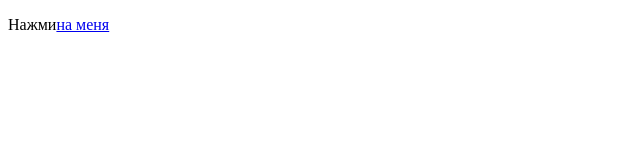
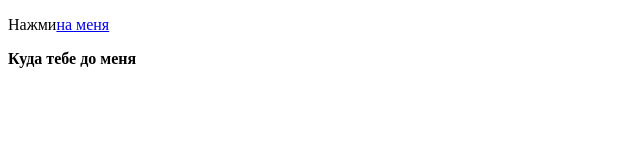
Before and after one commit to WorldforWorld/github-for-beginners, a plain HTML site: page index.html in a window 1280 px wide. Shown: the whole page, without its empty margins (0-640 px from the left). Drawn offline with Linux system fonts and the light colour scheme.

Commit message:
Добавили пару словечек

```diff
--- a/index.html
+++ b/index.html
@@ -8,6 +8,6 @@
 </head>
 <body>
     <p>Нажми<a href="https://www.vk.com">на меня</a></p>
-
+    <p><b>Куда тебе до меня</b></p>
 </body>
 </html>
```
